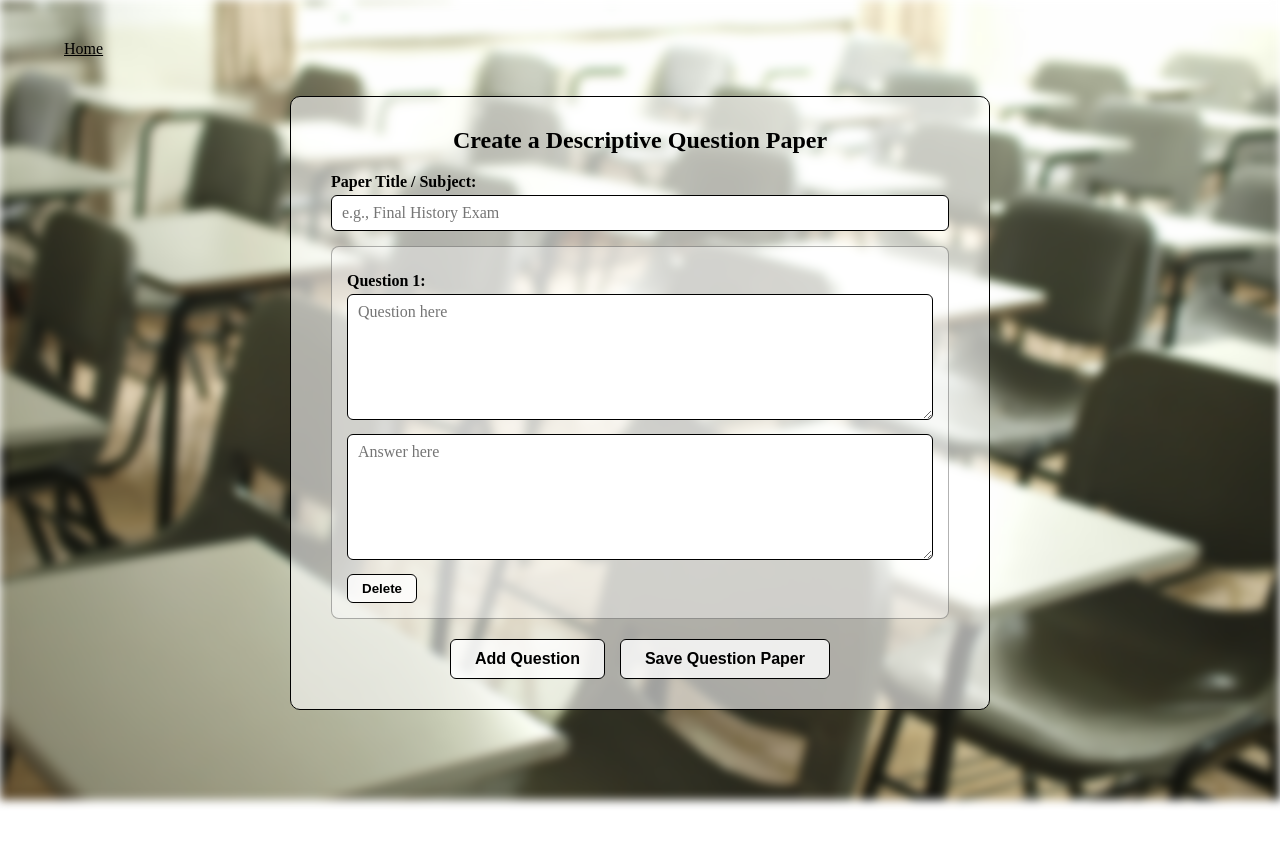
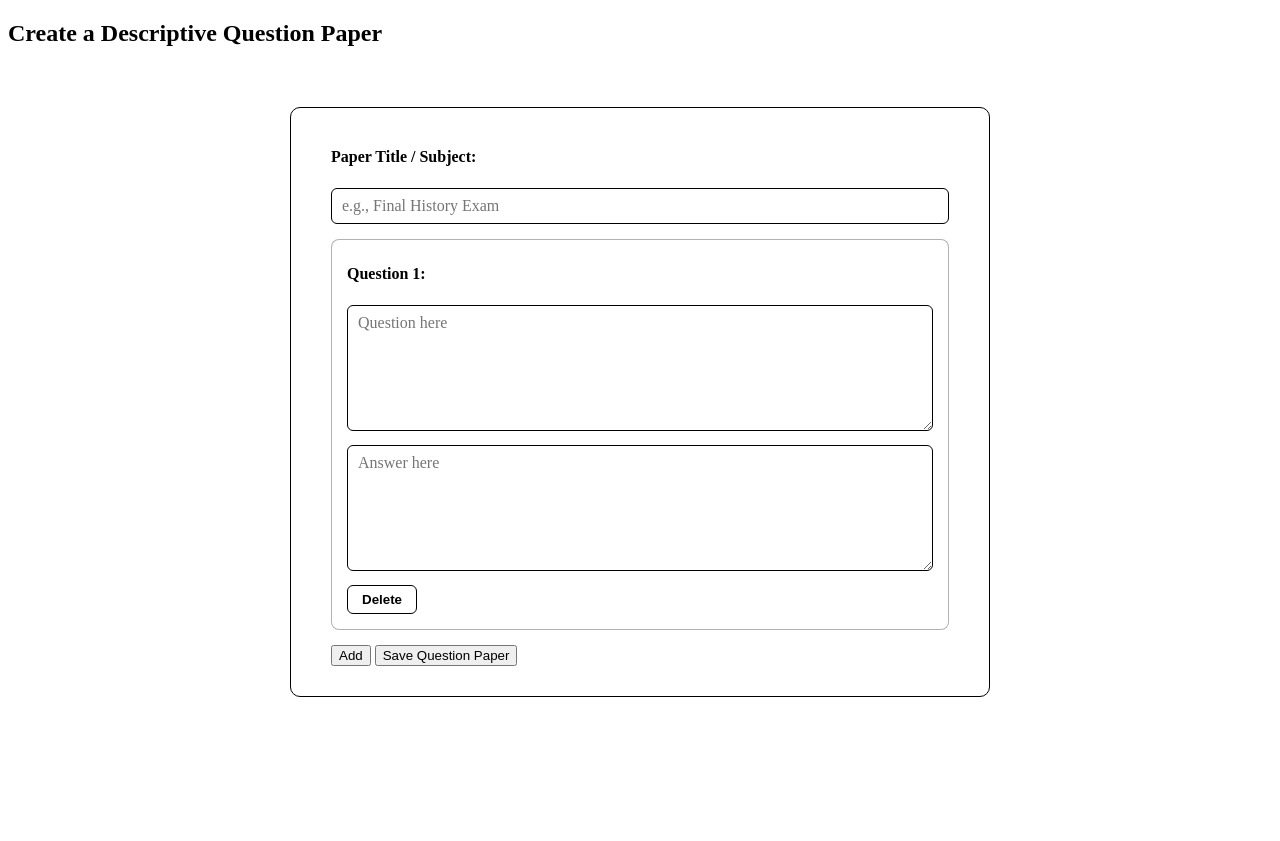
Before and after one commit to meanoobgod/collageproject, a Flask app: page /new in a window 1280 px wide. After the commit the page ends 697 px from the top, so only its background shows below. Run offline with Flask 3, Linux system fonts and the light colour scheme.

Commit message:
Update new_paper.html

```diff
--- a/templates/new_paper.html
+++ b/templates/new_paper.html
@@ -1,40 +1,28 @@
 <!DOCTYPE html>
 <html>
-<head>
-    <meta charset="UTF-8">
-    <meta name="viewport" content="width=device-width, initial-scale=1.0">
-    <link rel="stylesheet" href="{{ url_for('static', filename='css/common.css') }}">
+<head><title>Create Question Paper</title></head>
 <link rel="stylesheet" href="{{ url_for('static', filename='css/new_paper.css') }}">
-    <title>Create Question Paper</title>
-</head>
 <body>
-    <img id="background" src="{{ url_for('static', filename='photos/horizontal-background-2.jpg') }}">
-    <nav>
-        <a href="/">Home</a>
-    </nav>
-    <main>
+    <h2>Create a Descriptive Question Paper</h2>
     <div id="Global-Question-Paper-Form">
-            <h2>Create a Descriptive Question Paper</h2>
         <form method="POST">
-                <label>Paper Title / Subject:</label>
-                <input type="text" name="title" required placeholder="e.g., Final History Exam">
+            <label>Paper Title / Subject:</label><br>
+            <input type="text" name="title" required placeholder="e.g., Final History Exam"><br>
+
 
             <div id="questions-container">
                 <div class="Question-Body">
-                        <label>Question 1:</label>
-                        <textarea name="questions[1][question]" rows="6" cols="50" required placeholder="Question here"></textarea>
+                    <label>Question 1:</label><br>
+                    <textarea name="questions[1][question]" rows="6" cols="50" required placeholder="Question here"></textarea><br>
                     <textarea name="questions[1][answer]" rows="6" cols="50" required placeholder="Answer here"></textarea>
-                        <button type="button" class="Delete-Question">Delete</button>
+                    <button type="button" class="Delete-Question">Delete</button><br>
                 </div>
             </div>
 
-                <div class="Question-Paper-Actions">
-                    <button type="button" name="Add-New-Question" id="Add-New-Question">Add Question</button>
+            <button type="button" name="Add-New-Question" id="Add-New-Question">Add</button>
             <button type="submit">Save Question Paper</button>
-                </div>
         </form>
     </div>
-    </main>
 
     <script>
         const container = document.getElementById("questions-container");
@@ -47,10 +35,10 @@
             question.className = "Question-Body";
 
             question.innerHTML = `
-                <label>Question ${index + 1}:</label>
-                <textarea name="questions[${index + 1}][question]" rows="6" cols="50" required placeholder="Question here"></textarea>
+                <label>Question ${index + 1}:</label><br>
+                <textarea name="questions[${index + 1}][question]" rows="6" cols="50" required placeholder="Question here"></textarea><br>
                 <textarea name="questions[${index + 1}][answer]" rows="6" cols="50" required placeholder="Answer here"></textarea>
-                <button type="button" class="Delete-Question">Delete</button>
+                <button type="button" class="Delete-Question">Delete</button><br>
             `;
 
             container.appendChild(question);
```
Lines whose indentation alone changed are shown as unchanged.
